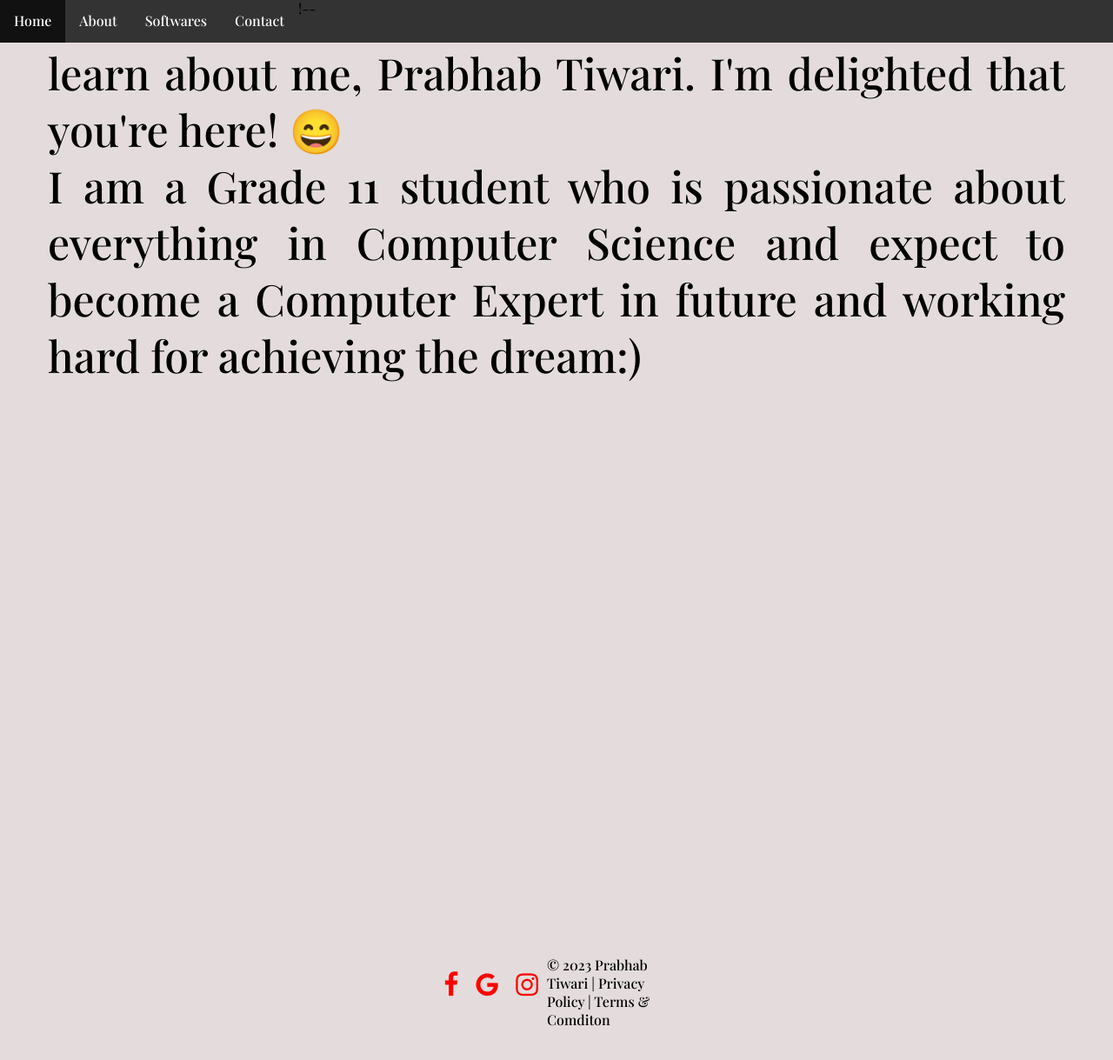
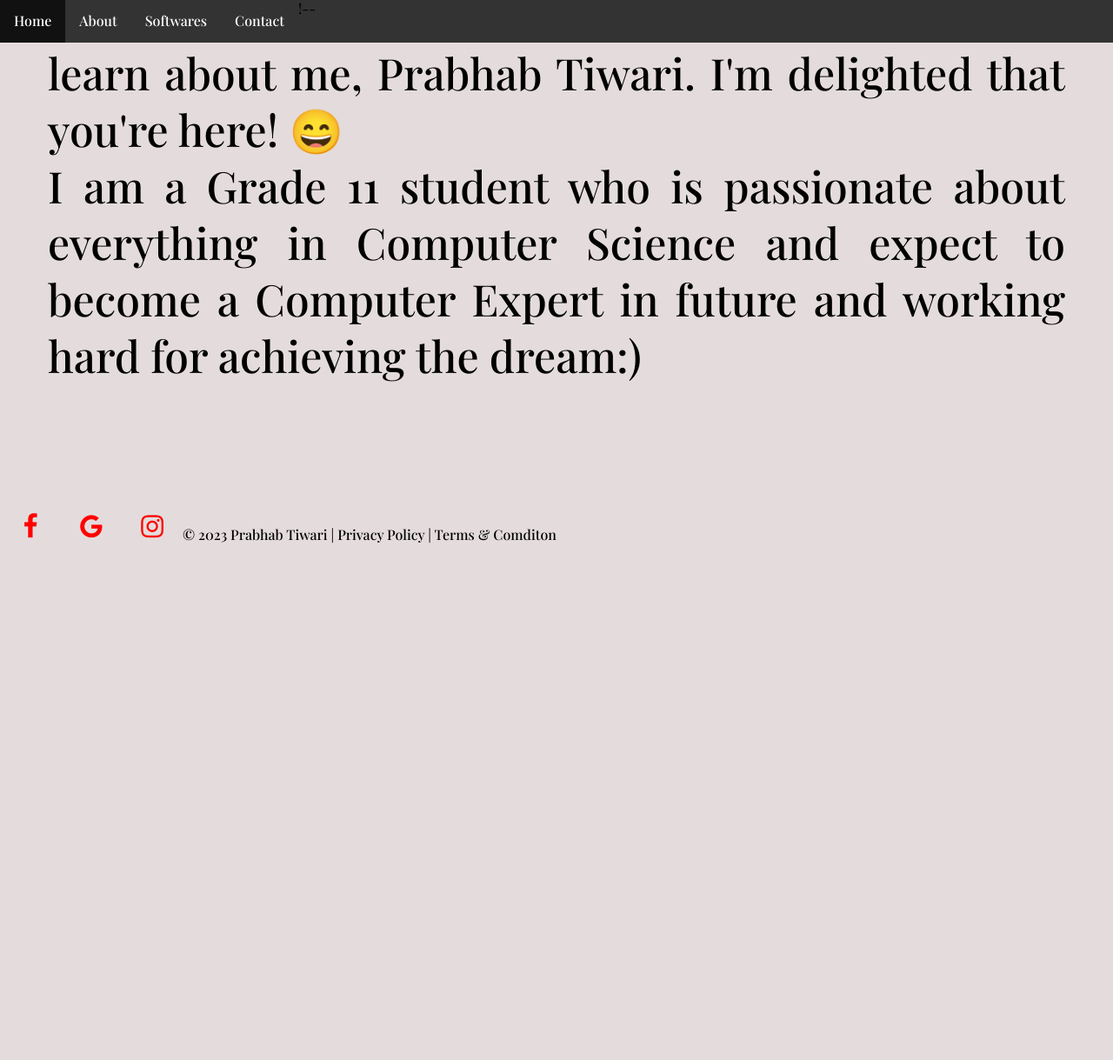
Before and after one commit to PrabhabTiwari/website, a Jekyll site: the page built from index.html, in a window 1280 px wide and 1400 px high, scrolled down 1286 px. Shown: the top 1219 px of the window at 87% size. Built offline with Jekyll 4.4.1, drawn with Linux system fonts in a browser that asks for light colours; after the commit the page ends 1916 px from its top, so only the background shows below that.

Commit message:
Update footer.html

```diff
--- a/_includes/footer.html
+++ b/_includes/footer.html
@@ -6,7 +6,7 @@
 <style>
  h9{
     display: flex;
- margin: 500px;
+ margin:auto;
 
   align-items: center;
  }
```
